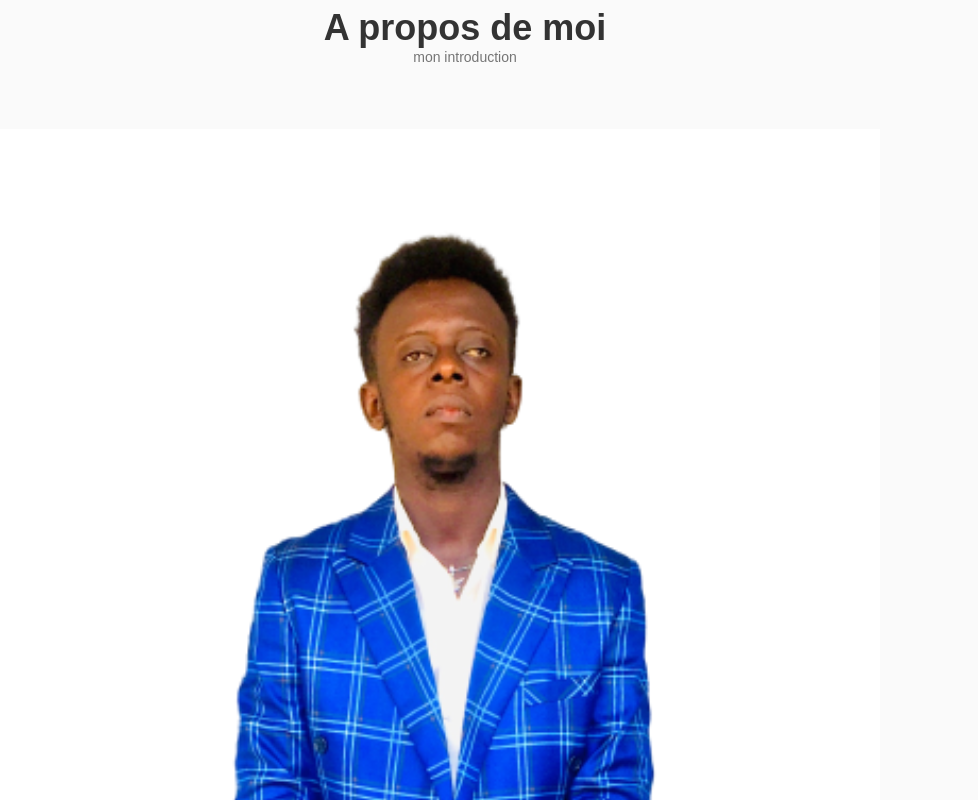
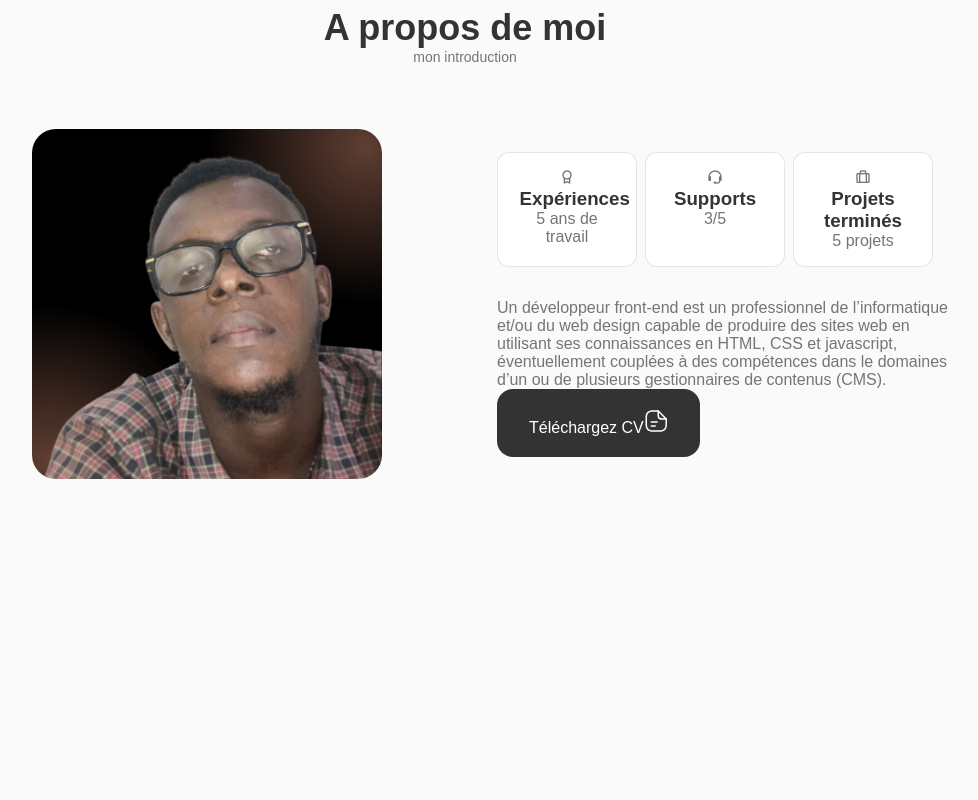
Before and after one commit to rovertnet/mon_portfolio, a React (Create React App) app: page / in a window 1280 px wide. Shown: the part 820-1620 px from the top of the page, without its empty margins (175-1153 px from the left). After the commit the page ends 1331 px from the top, so only its background shows below. Built offline with nearby package versions, Linux system fonts and the light colour scheme.

Commit message:
un autre comit

```diff
--- a/src/composants/about/About.jsx
+++ b/src/composants/about/About.jsx
@@ -1,7 +1,8 @@
 import React from 'react';
 import "./about.css";
-import aboutImg from "../../assets/moi.png";
+import aboutImg from "../../assets/robert.png";
 import CV from "../../assets/CV_Robert.pdf";
+import Infos from './Infos';
 
 const About = () => {
   return (
@@ -11,7 +12,44 @@
         <div className="about_container container grid">
             <img src={aboutImg} alt="" className="about_img" />
             <div className="about_data">
+              <Infos />
+              <p className="about_description">
+                    Un développeur front-end est un professionnel de
+                    l’informatique et/ou du web design capable de produire
+                    des sites web en utilisant ses connaissances en HTML,
+                    CSS et javascript, éventuellement couplées à des
+                    compétences dans le domaines d’un ou de plusieurs
+                    gestionnaires de contenus (CMS).
+              </p>
+              <a download="" href={CV} className="button button--flesx">
+                Téléchargez CV
 
+                    <svg
+                          class="button__icon"
+                          xmlns="http://www.w3.org/2000/svg"
+                          width="24"
+                          height="24"
+                          viewBox="0 0 24 24"
+                          fill="none"
+                      >
+                          <path
+                              d="M15.25 22.7502H9.25C3.82 22.7502 1.5 20.4302 1.5 15.0002V9.00024C1.5 3.57024 3.82 1.25024 9.25 1.25024H14.25C14.66 1.25024 15 1.59024 15 2.00024C15 2.41024 14.66 2.75024 14.25 2.75024H9.25C4.64 2.75024 3 4.39024 3 9.00024V15.0002C3 19.6102 4.64 21.2502 9.25 21.2502H15.25C19.86 21.2502 21.5 19.6102 21.5 15.0002V10.0002C21.5 9.59024 21.84 9.25024 22.25 9.25024C22.66 9.25024 23 9.59024 23 10.0002V15.0002C23 20.4302 20.68 22.7502 15.25 22.7502Z"
+                              fill="var(--container-color)"
+                          ></path>
+                          <path
+                              d="M22.25 10.7502H18.25C14.83 10.7502 13.5 9.42023 13.5 6.00023V2.00023C13.5 1.70023 13.68 1.42023 13.96 1.31023C14.24 1.19023 14.56 1.26023 14.78 1.47023L22.78 9.47023C22.99 9.68023 23.06 10.0102 22.94 10.2902C22.82 10.5702 22.55 10.7502 22.25 10.7502ZM15 3.81023V6.00023C15 8.58023 15.67 9.25023 18.25 9.25023H20.44L15 3.81023Z"
+                              fill="var(--container-color)"
+                          ></path>
+                          <path
+                              d="M13.25 13.7502H7.25C6.84 13.7502 6.5 13.4102 6.5 13.0002C6.5 12.5902 6.84 12.2502 7.25 12.2502H13.25C13.66 12.2502 14 12.5902 14 13.0002C14 13.4102 13.66 13.7502 13.25 13.7502Z"
+                              fill="var(--container-color)"
+                          ></path>
+                          <path
+                              d="M11.25 17.7502H7.25C6.84 17.7502 6.5 17.4102 6.5 17.0002C6.5 16.5902 6.84 16.2502 7.25 16.2502H11.25C11.66 16.2502 12 16.5902 12 17.0002C12 17.4102 11.66 17.7502 11.25 17.7502Z"
+                              fill="var(--container-color)"
+                          ></path>
+                    </svg>
+              </a>
             </div>
         </div>
     </div>
--- a/src/composants/about/Infos.jsx
+++ b/src/composants/about/Infos.jsx
@@ -2,7 +2,25 @@
 
 const Infos = () => {
   return (
-    <div>Infos</div>
+    <div className="about_info grid">
+        <div className="about_box">
+            <i className="bx bx-award"></i>
+            <h3 className="about_title">Expériences</h3>
+            <span className="about_subtitle">5 ans de travail</span>
+        </div>
+
+          <div className="about_box">
+              <i className="bx bx-support"></i>
+              <h3 className="about_title">Supports</h3>
+              <span className="about_subtitle">3/5</span>
+          </div>
+
+          <div className="about_box">
+              <i className="bx bx-briefcase-alt"></i>
+              <h3 className="about_title">Projets terminés</h3>
+              <span className="about_subtitle">5 projets</span>
+          </div>
+    </div>
   )
 }
 
--- a/src/composants/about/about.css
+++ b/src/composants/about/about.css
@@ -0,0 +1,22 @@
+.about_container{
+    grid-template-columns: repeat(2, 1fr);
+    align-items: center;
+    column-gap: 4rem;
+}
+.about_img{
+    width: 350px;
+    border-radius: 1.5rem;
+    justify-self: center;
+}
+.about_info{
+    grid-template-columns: repeat(3, 140px);
+    gap: 0.5rem;
+    margin-bottom: var(--mb-2);
+}
+.about_box{
+    background-color: var(--container-color);
+    border: 1px solid rgba(0, 0, 0, 0.1);
+    border-radius: 0.75rem;
+    text-align: center;
+    padding: 1rem 1.35rem;
+}
```
Also changed, not shown: src/assets/robert.png (added).
